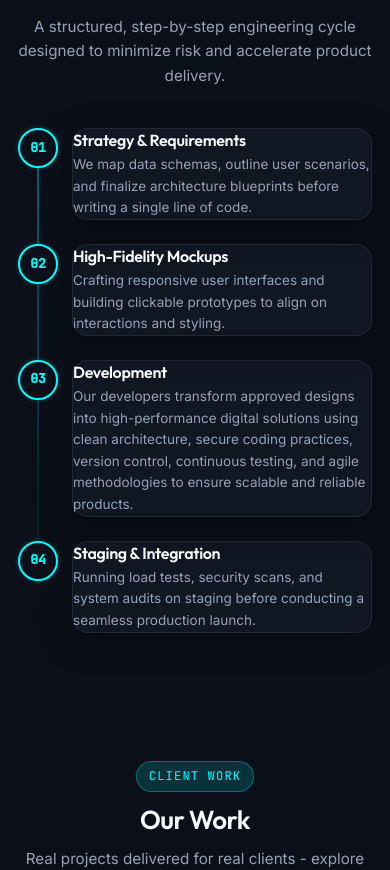
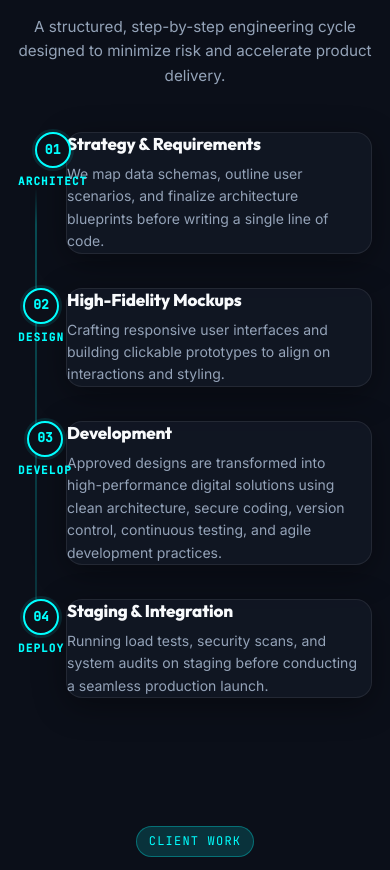
Before and after one commit to Bablushakya/ApexSpider-Innovation, a React (Vite) app: page / in a window 390 px wide. Shown: the part 3400-4270 px from the top of the page. Built offline with nearby package versions, Linux system fonts and the light colour scheme.

Commit message:
only fix our tech stack

```diff
--- a/src/components/Hero.css
+++ b/src/components/Hero.css
@@ -213,5 +213,16 @@
   .hero-start-project-mobile {
     display: inline-flex;
     width: 100%;
+    min-height: 52px;
+    justify-content: center;
+    align-items: center;
+    gap: 8px;
   }
 }
+
+@media (max-width: 480px) {
+  .hero-start-project-mobile {
+    min-height: 50px;
+    font-size: 0.95rem;
+  }
+}
--- a/src/components/Process.css
+++ b/src/components/Process.css
@@ -134,33 +134,36 @@
   }
 }
 
-@media (max-width: 768px) {
+@media (max-width: 767px) {
   .process-timeline {
-    margin-top: 40px;
+    margin-top: 48px;
+    padding: 0;
+    position: relative;
   }
 
-  /* Vertical connector line between steps */
+  /* Clean vertical connector line */
   .process-timeline::before {
     content: '';
     position: absolute;
-    top: 20px;
-    bottom: 20px;
-    left: 21px;
+    top: 60px;
+    bottom: 60px;
+    left: 19px;
     width: 2px;
     background: linear-gradient(
       to bottom,
-      var(--color-accent-teal) 0%,
-      rgba(0, 255, 255, 0.2) 80%,
+      transparent 0%,
+      rgba(0, 255, 255, 0.25) 8%,
+      rgba(0, 255, 255, 0.2) 50%,
+      rgba(0, 255, 255, 0.15) 92%,
       transparent 100%
     );
     z-index: 1;
-    opacity: 0.35;
   }
 
   .process-grid {
     display: flex;
     flex-direction: column;
-    gap: 24px;
+    gap: 40px;
     width: 100%;
     position: relative;
     z-index: 2;
@@ -170,53 +173,76 @@
 
   .process-step {
     display: flex;
-    flex-direction: row;
+    flex-direction: column;
     align-items: flex-start;
     text-align: left;
-    gap: 16px;
+    gap: 0;
     width: 100%;
+    position: relative;
+    padding-left: 52px;
   }
 
-  /* Disable hover glow animation on mobile */
+  /* Disable hover effects on mobile */
   .process-step:hover .step-number-circle {
     transform: none;
-    box-shadow: var(--shadow-premium);
+    box-shadow: 0 0 0 4px rgba(0, 255, 255, 0.1);
     border-color: var(--color-accent-teal);
   }
 
+  .process-step:hover .step-num {
+    color: var(--color-accent-teal);
+  }
+
+  .process-step:hover .step-phase {
+    color: var(--color-text-primary);
+  }
+
+  /* Number circle positioned on timeline */
   .step-badge-wrapper {
+    position: absolute;
+    left: 0;
+    top: 0;
     flex-direction: column;
     align-items: center;
     margin-bottom: 0;
-    flex-shrink: 0;
+    gap: 0;
     z-index: 2;
-    width: 44px;
   }
 
   .step-number-circle {
-    width: 44px;
-    height: 44px;
+    width: 40px;
+    height: 40px;
     margin-bottom: 0;
     background: var(--color-bg-deep);
-    border: 2px solid var(--color-accent-teal);
-    box-shadow: 0 0 0 3px rgba(0, 255, 255, 0.06);
+    border: 2.5px solid var(--color-accent-teal);
+    box-shadow: 0 0 0 4px rgba(0, 255, 255, 0.1);
+    flex-shrink: 0;
   }
 
   .step-num {
-    font-size: 0.9rem;
+    font-size: 0.875rem; /* 14px */
     font-weight: 700;
     color: var(--color-accent-teal);
   }
 
-  /* Hide the micro phase label — saves vertical space */
+  /* Phase label below number */
   .step-phase {
-    display: none;
+    display: block;
+    font-size: 0.6875rem; /* 11px */
+    text-transform: uppercase;
+    letter-spacing: 0.1em;
+    color: var(--color-accent-teal);
+    font-weight: 600;
+    margin-top: 6px;
+    text-align: center;
   }
 
-  /* ── Strip the glass-panel card — make step content flat ── */
+  /* Content area - clean and structured */
   .step-content-card {
     flex: 1;
-    padding: 2px 0 0 0;  /* Top nudge to align with circle center */
+    width: 100%;
+    padding: 0;
+    margin: 0;
     background: transparent;
     border: none;
     box-shadow: none;
@@ -225,58 +251,89 @@
   }
 
   .step-title {
-    font-size: 1.0625rem; /* 17px */
-    margin-bottom: 5px;
-    font-weight: 600;
+    font-size: 1.125rem; /* 18px */
+    margin-bottom: 10px;
+    font-weight: 700;
     color: var(--color-text-primary);
+    line-height: 1.3;
+    letter-spacing: -0.01em;
   }
 
   .step-desc {
-    font-size: 0.875rem; /* 14px */
-    line-height: 1.6;
+    font-size: 0.9375rem; /* 15px */
+    line-height: 1.65;
     color: var(--color-text-secondary);
+    padding-right: 8px;
   }
 }
 
 @media (max-width: 480px) {
+  .process-timeline {
+    margin-top: 44px;
+  }
+
   .process-timeline::before {
-    left: 19px;
+    left: 18px;
+    top: 56px;
+    bottom: 56px;
+  }
+
+  .process-grid {
+    gap: 36px;
   }
 
   .step-badge-wrapper {
-    width: 40px;
+    left: 0;
   }
 
   .step-number-circle {
-    width: 40px;
-    height: 40px;
+    width: 38px;
+    height: 38px;
+    border-width: 2.5px;
+    box-shadow: 0 0 0 3px rgba(0, 255, 255, 0.1);
   }
 
   .step-num {
     font-size: 0.8125rem; /* 13px */
   }
 
-  .process-step {
-    gap: 14px;
+  .step-phase {
+    font-size: 0.6875rem; /* 11px */
+    margin-top: 5px;
   }
 
   .step-title {
-    font-size: 1rem; /* 16px */
-    margin-bottom: 4px;
+    font-size: 1.0625rem; /* 17px */
+    margin-bottom: 8px;
   }
 
   .step-desc {
-    font-size: 0.84375rem; /* ~13.5px */
+    font-size: 0.875rem; /* 14px */
+    line-height: 1.6;
+  }
+
+  .process-step {
+    padding-left: 50px;
   }
 }
 
-@media (max-width: 360px) {
+@media (max-width: 414px) {
+  .process-grid {
+    gap: 34px;
+  }
+
+  .step-title {
+    font-size: 1.0625rem; /* 17px */
+  }
+
+  .step-desc {
+    font-size: 0.875rem; /* 14px */
+  }
+}
+
+@media (max-width: 390px) {
   .process-timeline::before {
     left: 17px;
-  }
-
-  .step-badge-wrapper {
-    width: 36px;
   }
 
   .step-number-circle {
@@ -284,11 +341,152 @@
     height: 36px;
   }
 
+  .process-step {
+    padding-left: 48px;
+  }
+
+  .step-num {
+    font-size: 0.8125rem; /* 13px */
+  }
+
+  .step-phase {
+    font-size: 0.6875rem; /* 11px */
+  }
+}
+
+@media (max-width: 375px) {
+  .process-timeline {
+    margin-top: 40px;
+  }
+
+  .process-timeline::before {
+    left: 17px;
+    top: 52px;
+    bottom: 52px;
+  }
+
+  .process-grid {
+    gap: 32px;
+  }
+
+  .step-number-circle {
+    width: 36px;
+    height: 36px;
+    border-width: 2px;
+  }
+
+  .step-num {
+    font-size: 0.8125rem; /* 13px */
+  }
+
+  .step-phase {
+    font-size: 0.6875rem; /* 11px */
+    margin-top: 5px;
+  }
+
+  .step-title {
+    font-size: 1rem; /* 16px */
+    margin-bottom: 8px;
+  }
+
+  .step-desc {
+    font-size: 0.875rem; /* 14px */
+  }
+
+  .process-step {
+    padding-left: 48px;
+  }
+}
+
+@media (max-width: 360px) {
+  .process-timeline {
+    margin-top: 40px;
+  }
+
+  .process-timeline::before {
+    left: 16px;
+    top: 50px;
+    bottom: 50px;
+  }
+
+  .process-grid {
+    gap: 32px;
+  }
+
+  .step-badge-wrapper {
+    left: 0;
+  }
+
+  .step-number-circle {
+    width: 34px;
+    height: 34px;
+  }
+
   .step-num {
     font-size: 0.75rem; /* 12px */
   }
 
+  .step-phase {
+    font-size: 0.6875rem; /* 11px */
+    margin-top: 4px;
+  }
+
+  .step-title {
+    font-size: 1rem; /* 16px */
+    margin-bottom: 7px;
+  }
+
+  .step-desc {
+    font-size: 0.8125rem; /* 13px */
+    line-height: 1.6;
+  }
+
+  .process-step {
+    padding-left: 46px;
+  }
+}
+
+@media (max-width: 320px) {
+  .process-timeline {
+    margin-top: 36px;
+  }
+
+  .process-timeline::before {
+    left: 15px;
+    top: 48px;
+    bottom: 48px;
+  }
+
+  .process-grid {
+    gap: 30px;
+  }
+
+  .step-number-circle {
+    width: 32px;
+    height: 32px;
+    border-width: 2px;
+  }
+
+  .step-num {
+    font-size: 0.75rem; /* 12px */
+  }
+
+  .step-phase {
+    font-size: 0.625rem; /* 10px */
+    margin-top: 4px;
+  }
+
   .step-title {
     font-size: 0.9375rem; /* 15px */
+    margin-bottom: 7px;
+  }
+
+  .step-desc {
+    font-size: 0.8125rem; /* 13px */
+    line-height: 1.55;
+  }
+
+  .process-step {
+    padding-left: 44px;
   }
 }
--- a/src/components/Process.jsx
+++ b/src/components/Process.jsx
@@ -22,7 +22,7 @@ export default function Process() {
       num: '03',
       phase: 'Develop',
       label: 'Development',
-      desc: 'Our developers transform approved designs into high-performance digital solutions using clean architecture, secure coding practices, version control, continuous testing, and agile methodologies to ensure scalable and reliable products.'
+      desc: 'Approved designs are transformed into high-performance digital solutions using clean architecture, secure coding, version control, continuous testing, and agile development practices.'
     },
     {
       num: '04',
```
Also changed, not shown: src/components/About.css (+126 -47 lines), 2 other files (tests, documents, lock files or other folders).
